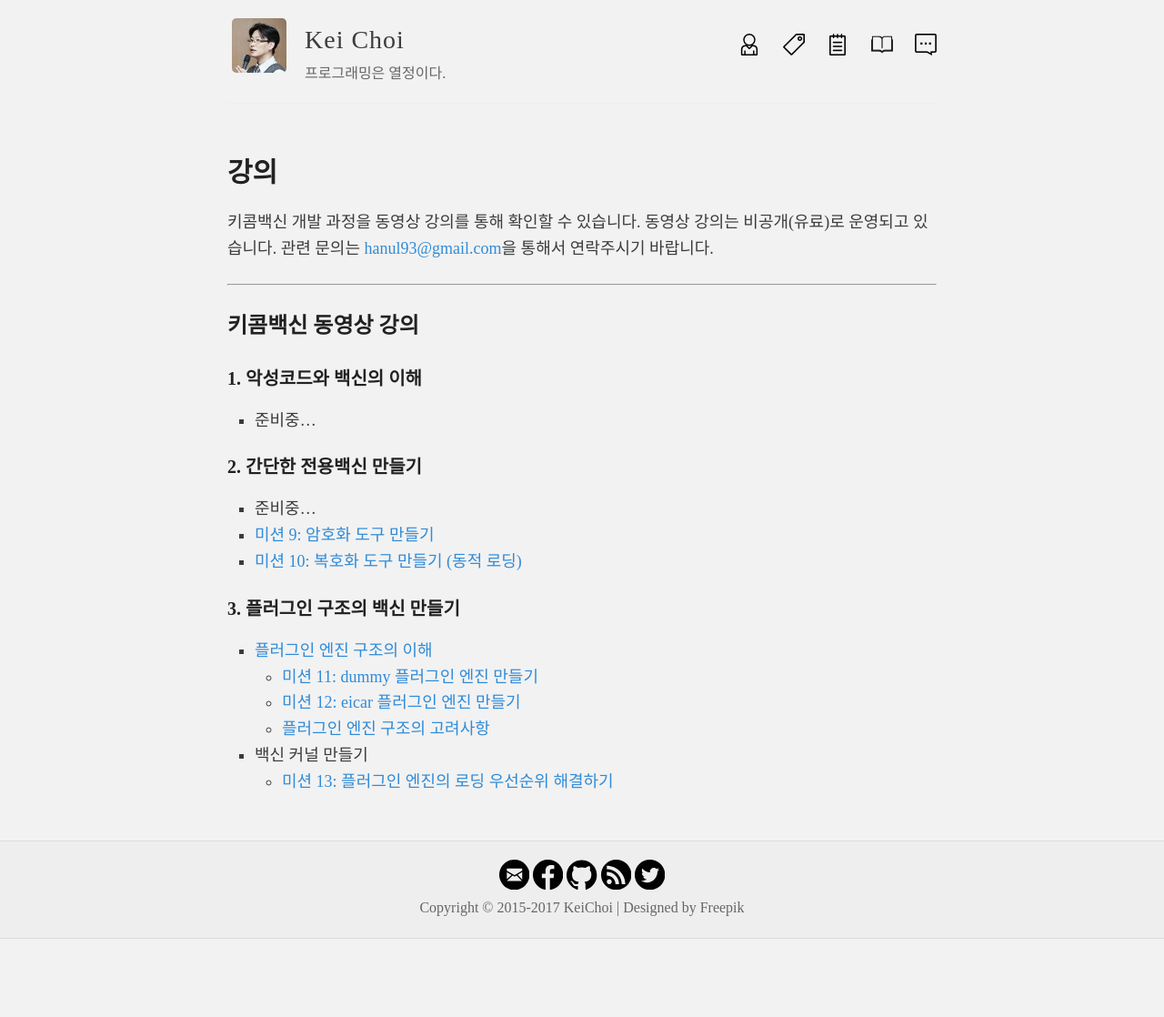
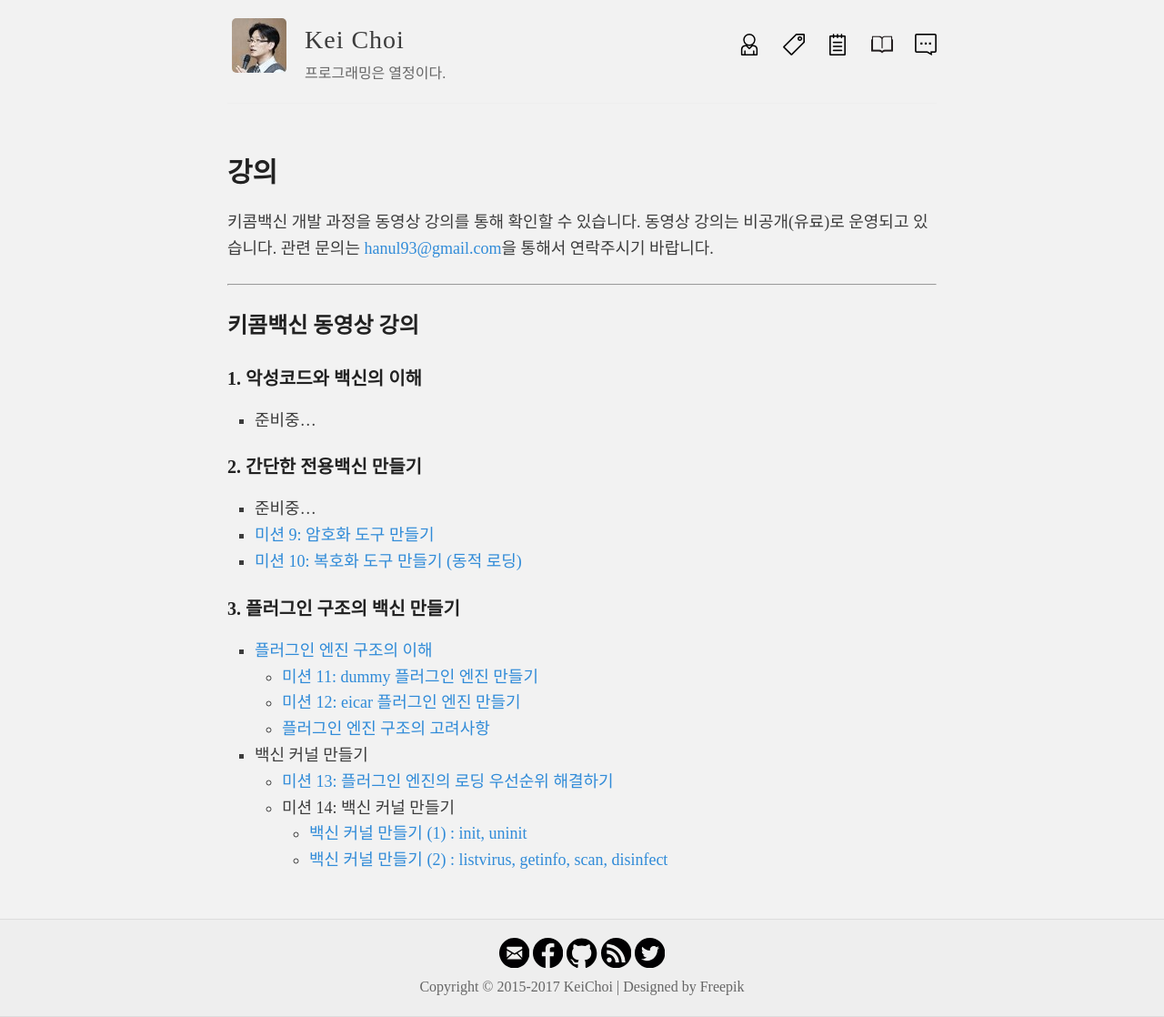
Before and after one commit to hanul93/hanul93.github.com, a Jekyll site: the page built from learn.md, in a window 1280 px wide. Shown: the whole page at 91% size. Built offline with Jekyll 4.4.1, drawn with Linux system fonts in a browser that asks for light colours; nearby versions of some CDN libraries; before the commit the page ends 1032 px from its top, so only the background shows below that.

Commit message:
백신 커널 만들기 강의 추가

```diff
--- a/learn.md
+++ b/learn.md
@@ -31,3 +31,6 @@ permalink: /learn/
     * [플러그인 엔진 구조의 고려사항](https://youtu.be/ZVtJcOInigI)
 * 백신 커널 만들기
     * [미션 13: 플러그인 엔진의 로딩 우선순위 해결하기](https://youtu.be/xnzFkmJ4ukU)
+    * 미션 14: 백신 커널 만들기
+        * [백신 커널 만들기 (1) : init, uninit](https://youtu.be/O0Iq_xa6Htc)
+        * [백신 커널 만들기 (2) : listvirus, getinfo, scan, disinfect](https://youtu.be/FYKJY4QLYe4)
```
